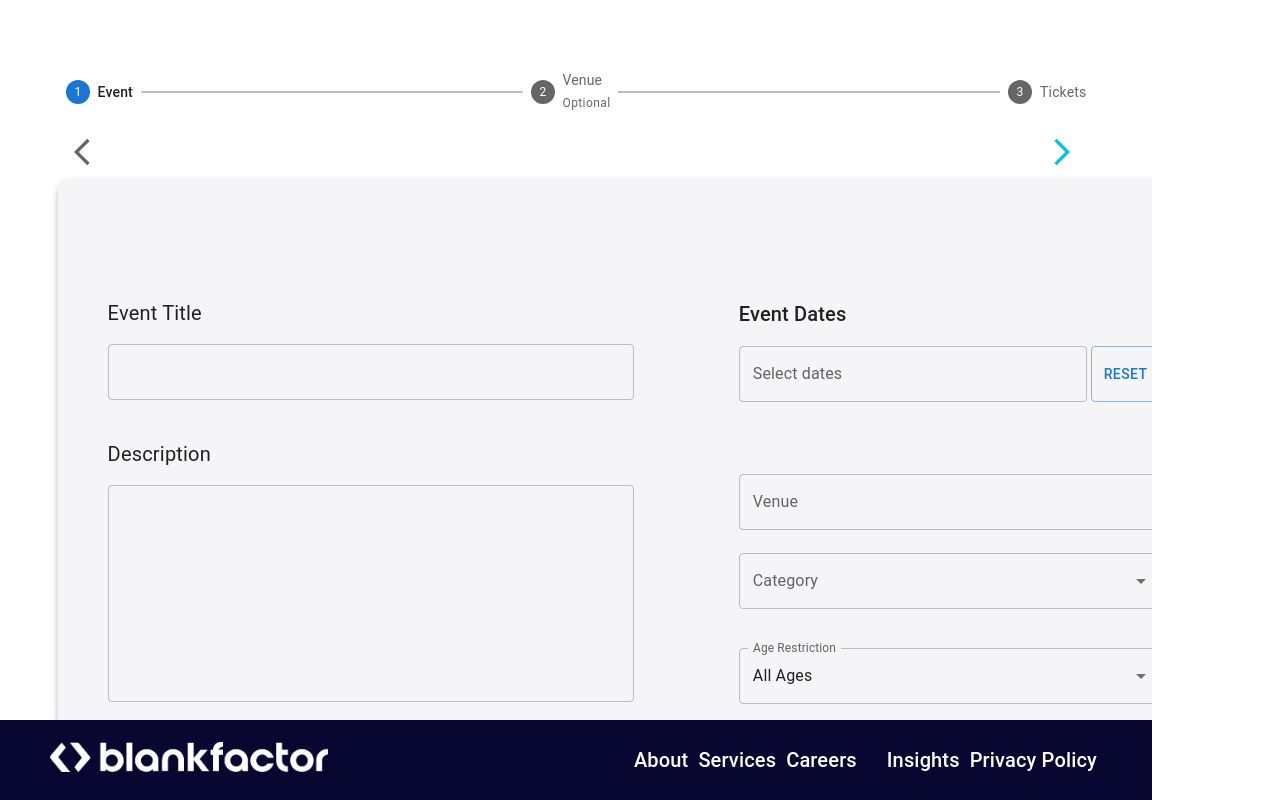
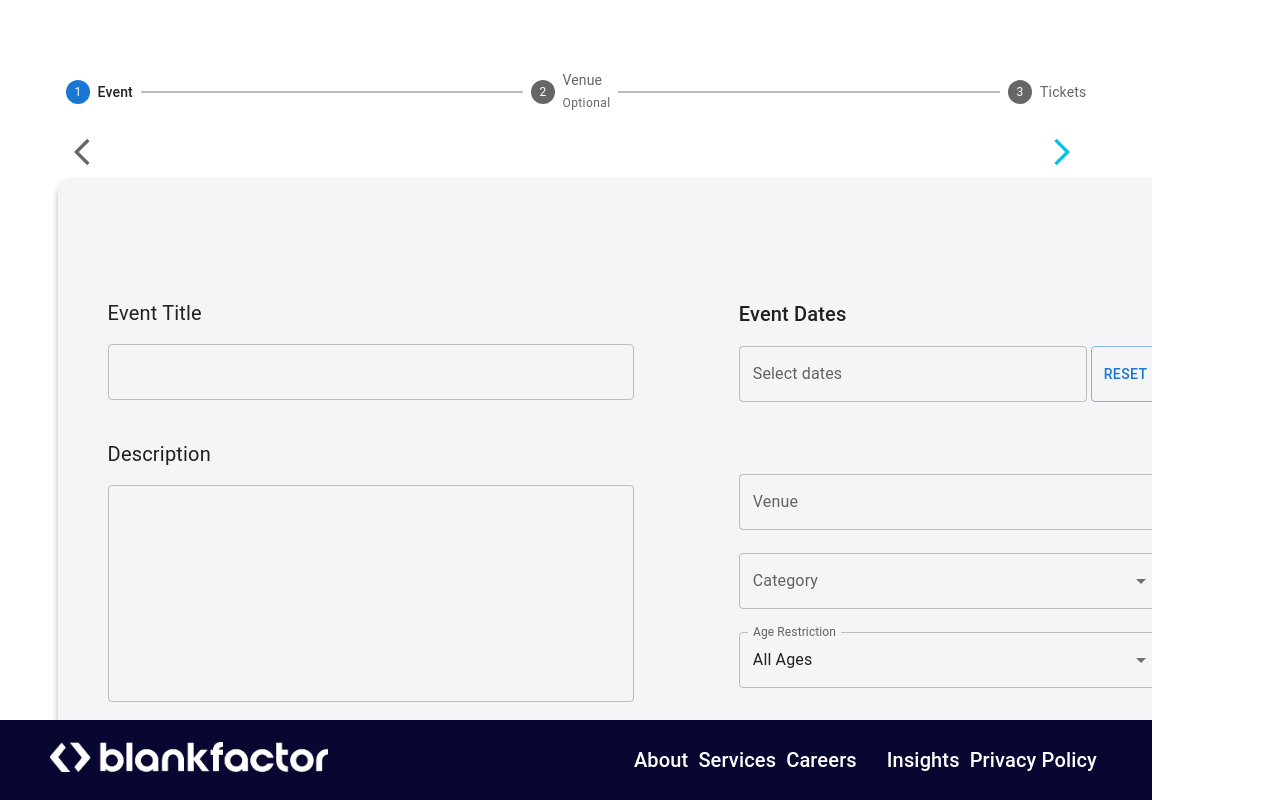
Before and after one commit to NextGen-BF/JJP25, a React (Vite) app in the folder app/frontend/: page /dashboard/event-creation in a window 1280 px wide. Built offline with nearby package versions, Linux system fonts and the light colour scheme.

Commit message:
JJP-157: Add same changes to the Selectors

```diff
--- a/app/frontend/src/components/FormSelect/FormSelect.tsx
+++ b/app/frontend/src/components/FormSelect/FormSelect.tsx
@@ -33,7 +33,7 @@ const FormSelect: React.FC<FormSelectProps> = ({
   onChange,
 }) => {
   return (
-    <FormControl fullWidth sx={{ mb: 2 }}>
+    <FormControl fullWidth>
       <InputLabel>{label}</InputLabel>
       <Controller
         name={name}
```
